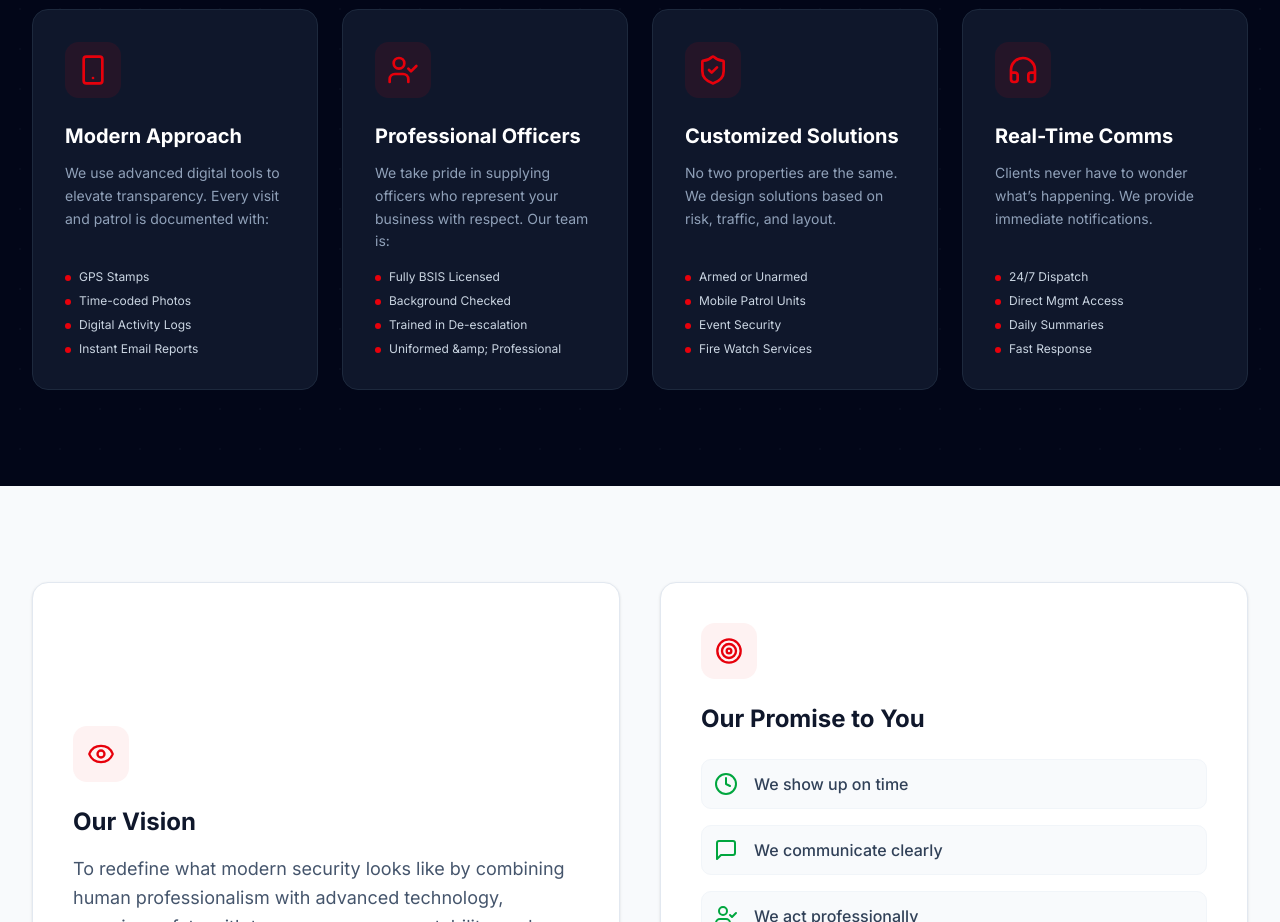
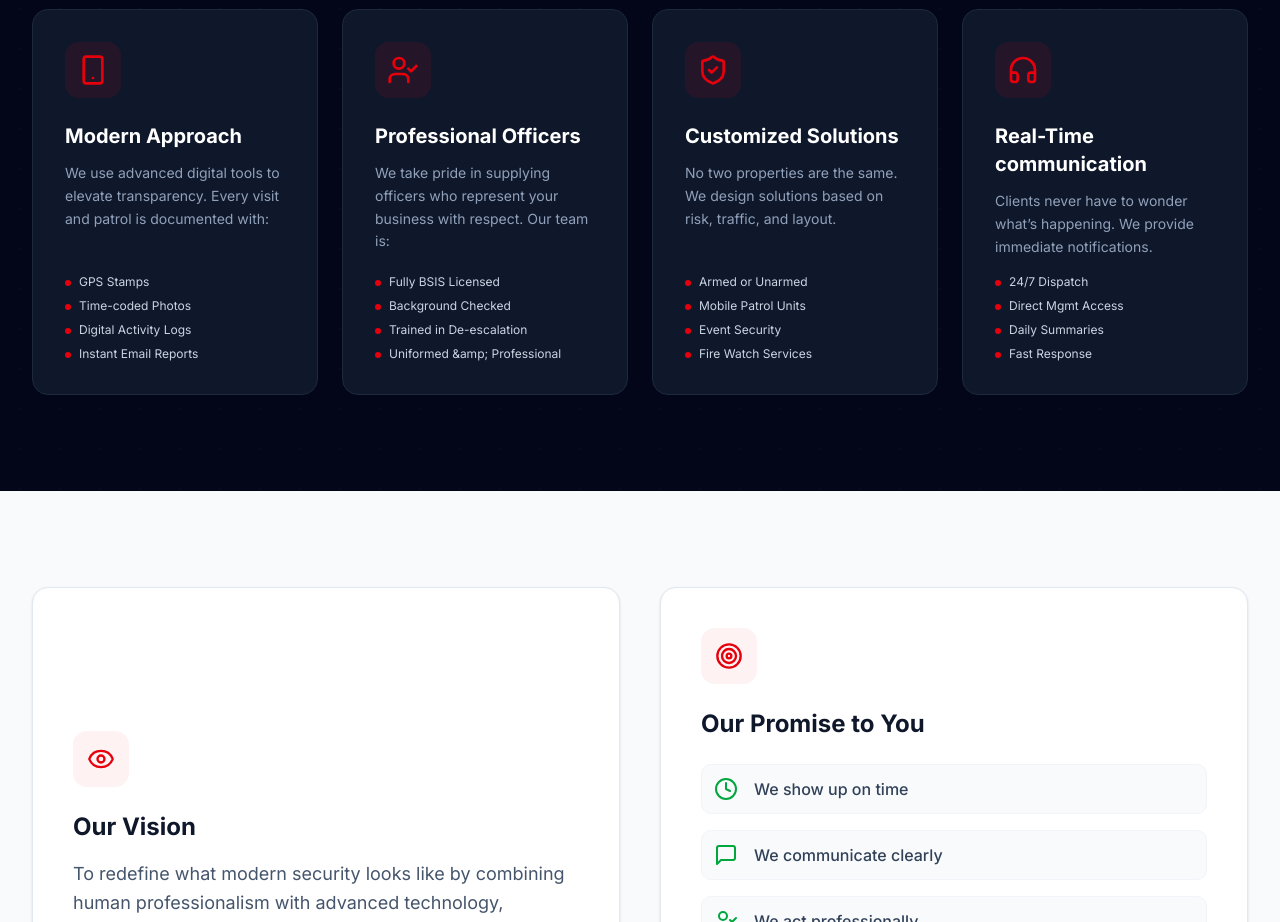
Before and after one commit to Rohansalal/Proforce1, a Next.js app: page /about in a window 1280 px wide. Shown: the part 2600-3522 px from the top of the page. Built offline with nearby package versions, Linux system fonts and the light colour scheme.

Commit message:
communication

```diff
--- a/app/(stubs)/about/page.tsx
+++ b/app/(stubs)/about/page.tsx
@@ -264,7 +264,7 @@ const AboutUs: React.FC = () => {
             {/* Feature 4 */}
             <FeatureCard
               icon={<Headphones className="w-8 h-8" />}
-              title="Real-Time Comms"
+              title="Real-Time communication"
               desc="Clients never have to wonder what’s happening. We provide immediate notifications."
               list={['24/7 Dispatch', 'Direct Mgmt Access', 'Daily Summaries', 'Fast Response']}
             />
```
